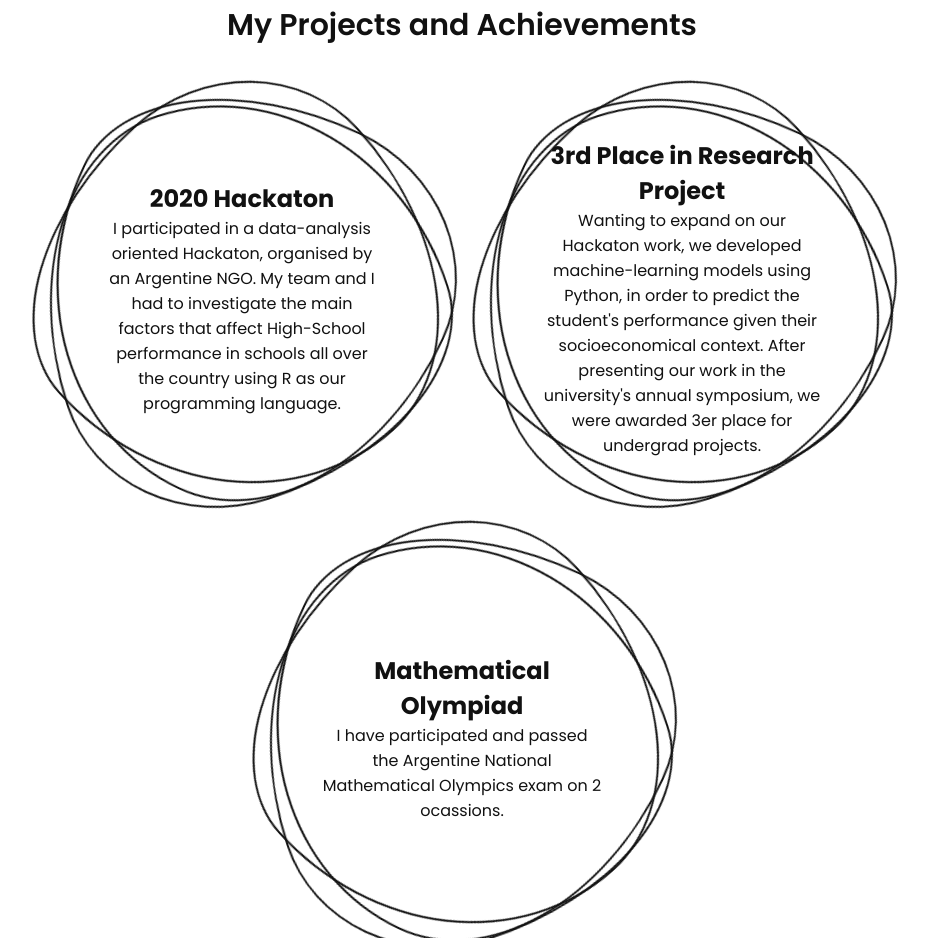
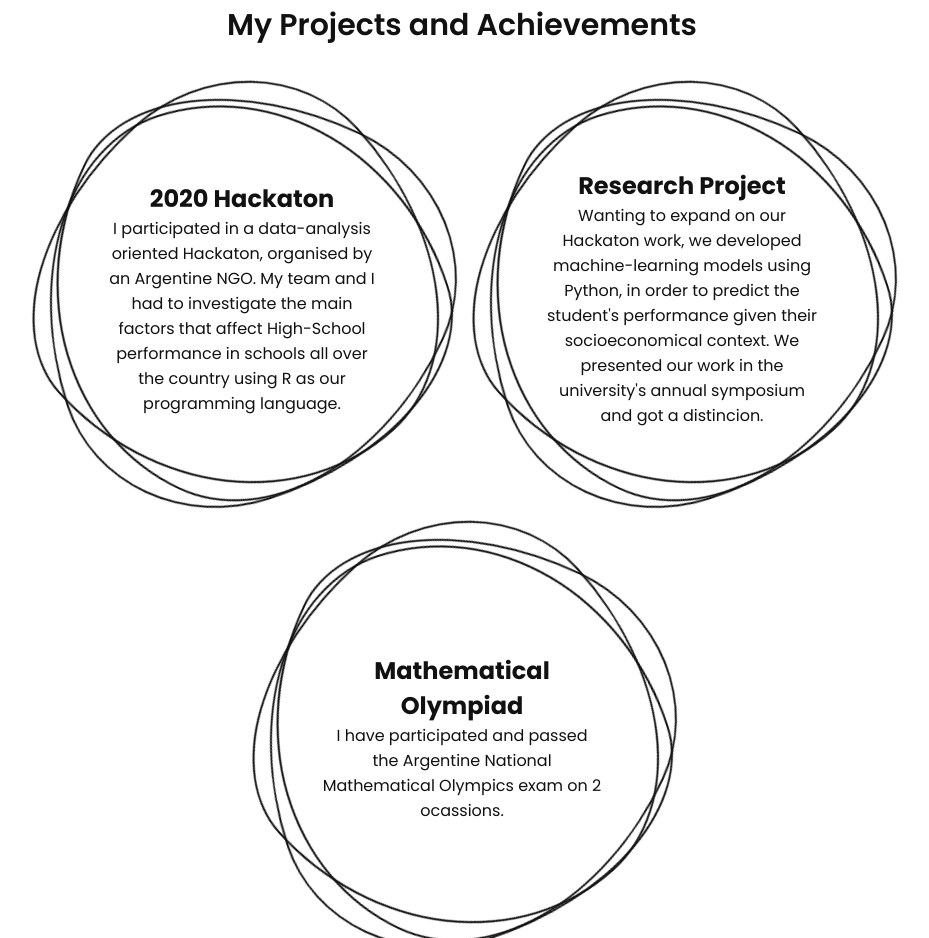
Before and after one commit to FerGuasta/InteractiveResume, a plain HTML site: page index.html in a window 1280 px wide. Shown: the part 3003-3941 px from the top of the page, without its empty margins (178-1107 px from the left). Drawn offline with Linux system fonts and the light colour scheme.

Commit message:
research_day

```diff
--- a/index.html
+++ b/index.html
@@ -105,8 +105,8 @@
 				<span></span>
 				<span></span>
 				<div class="contentsq">
-					<h2>3rd Place in Research Project</h2>
-					<p>Wanting to expand on our Hackaton work, we developed machine-learning models using Python, in order to predict the student's performance given their socioeconomical context. After presenting our work in the university's annual symposium, we were awarded 3er place for undergrad projects.</p>
+					<h2>Research Project</h2>
+					<p>Wanting to expand on our Hackaton work, we developed machine-learning models using Python, in order to predict the student's performance given their socioeconomical context. We presented our work in the university's annual symposium and got a distincion.</p>
 				</div>
 			</div>
 
```
